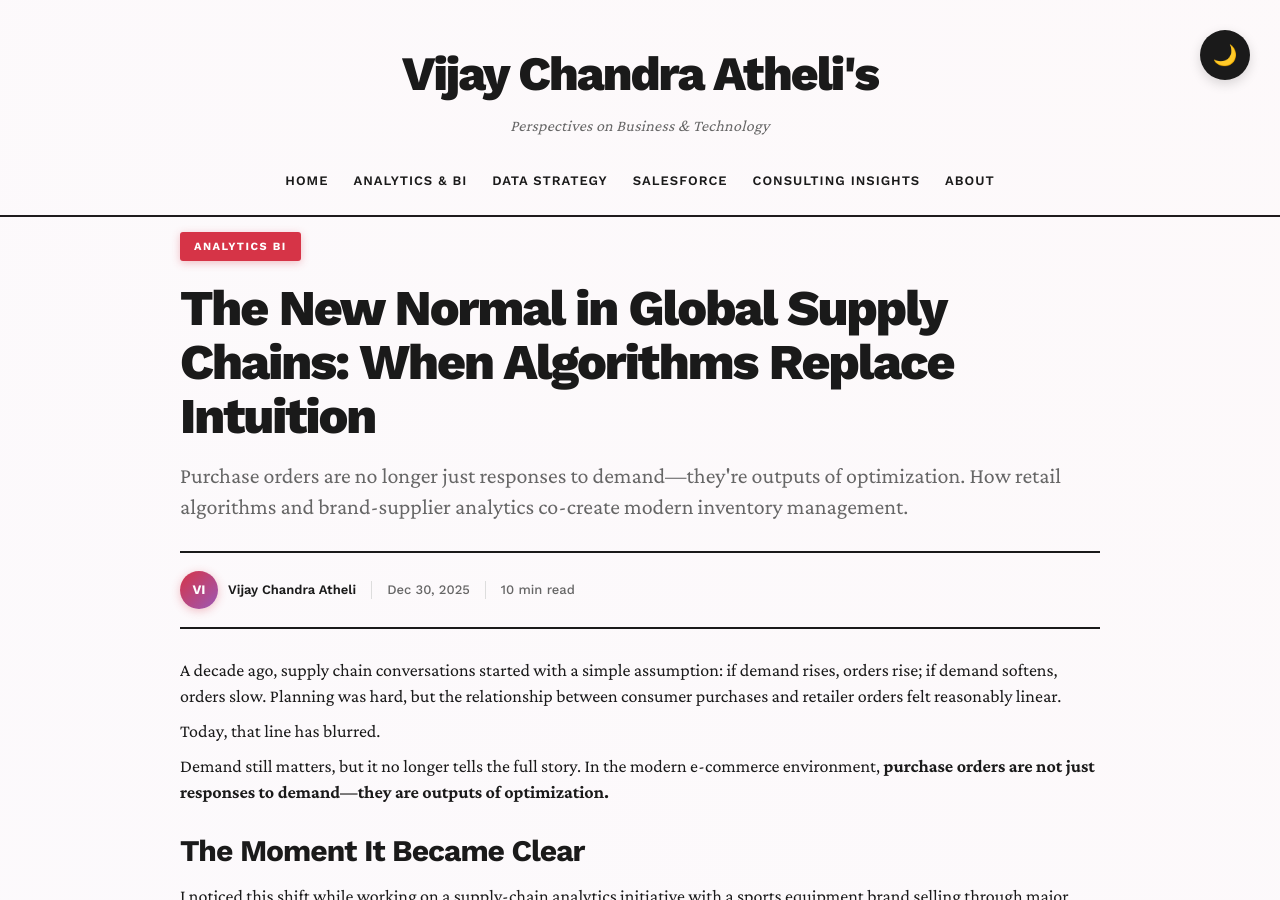
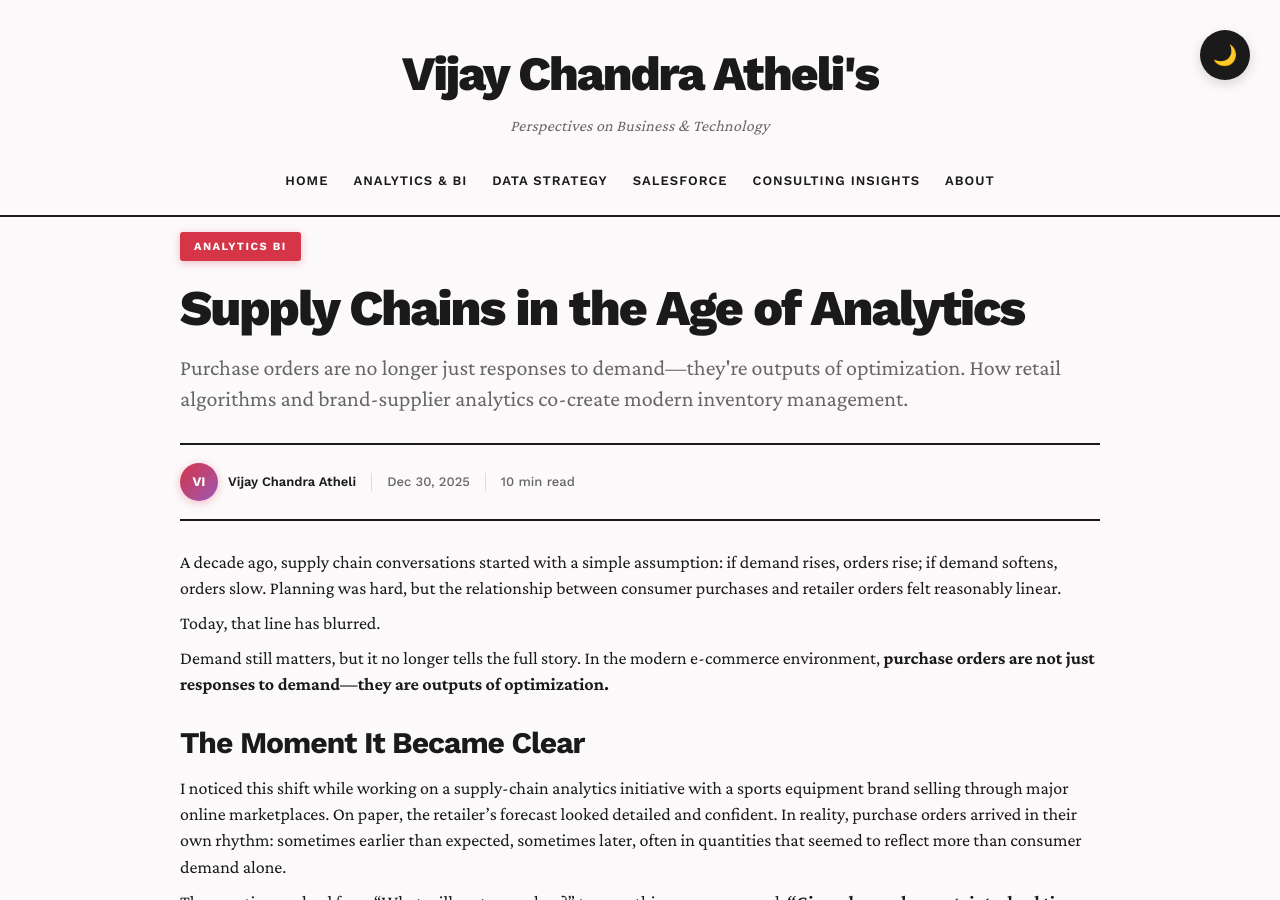
Before and after one commit to VijayChandraAtheli/vijaychandraatheli.com, a Jekyll site: the page built from _posts/2025-12-30-supply-chain-algorithms.md, in a window 1280 px wide and 900 px high. Built offline with Jekyll 4.4.1, drawn with Linux system fonts in a browser that asks for light colours.

Commit message:
title change

```diff
--- a/_posts/2025-12-30-supply-chain-algorithms.md
+++ b/_posts/2025-12-30-supply-chain-algorithms.md
@@ -1,6 +1,6 @@
 ---
 layout: post
-title: "The New Normal in Global Supply Chains: When Algorithms Replace Intuition"
+title: "Supply Chains in the Age of Analytics"
 date: 2025-12-30
 category: analytics-bi
 tags: [supply chain, e-commerce, predictive analytics, optimization, retail analytics, operations research]
```
